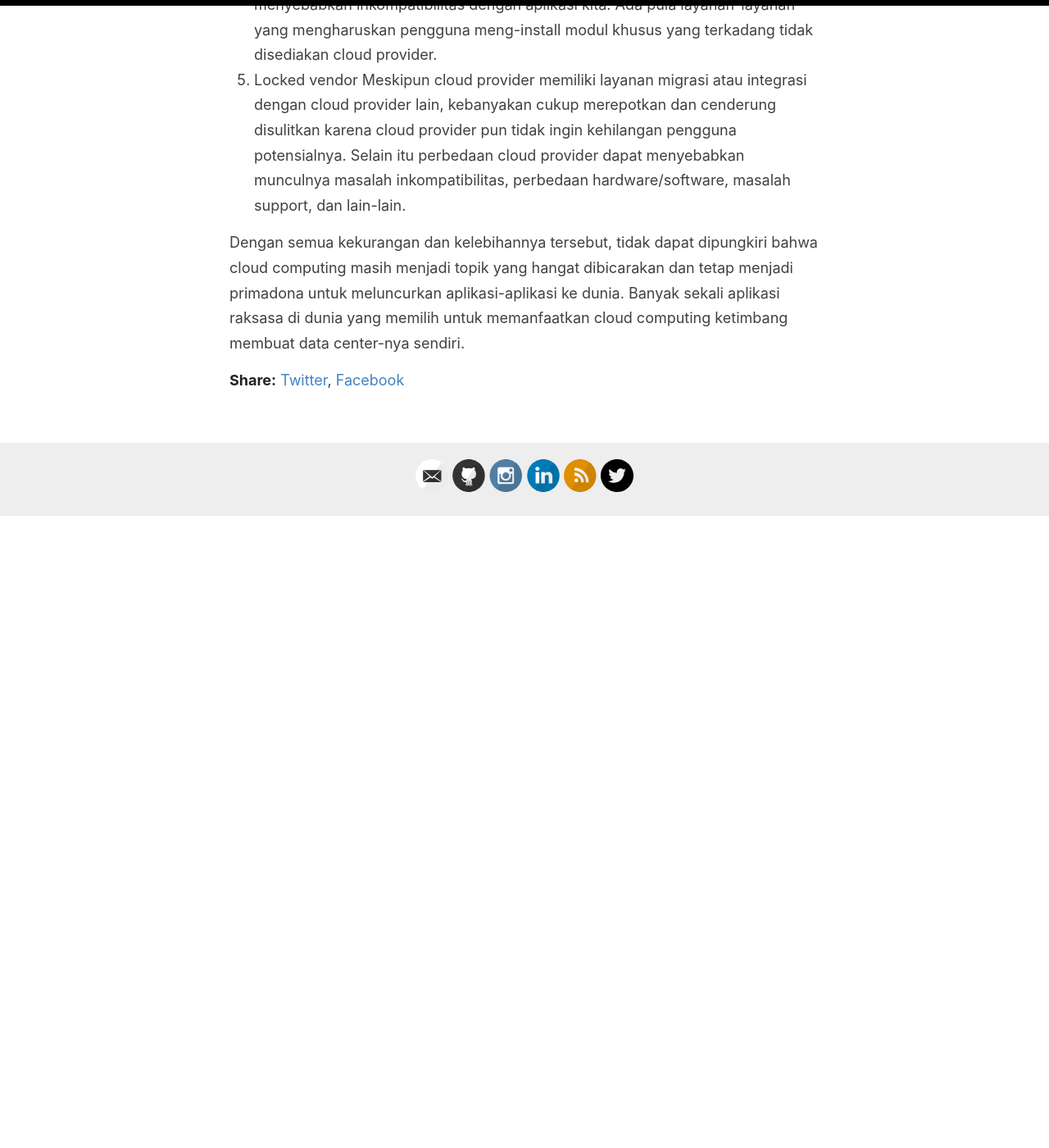
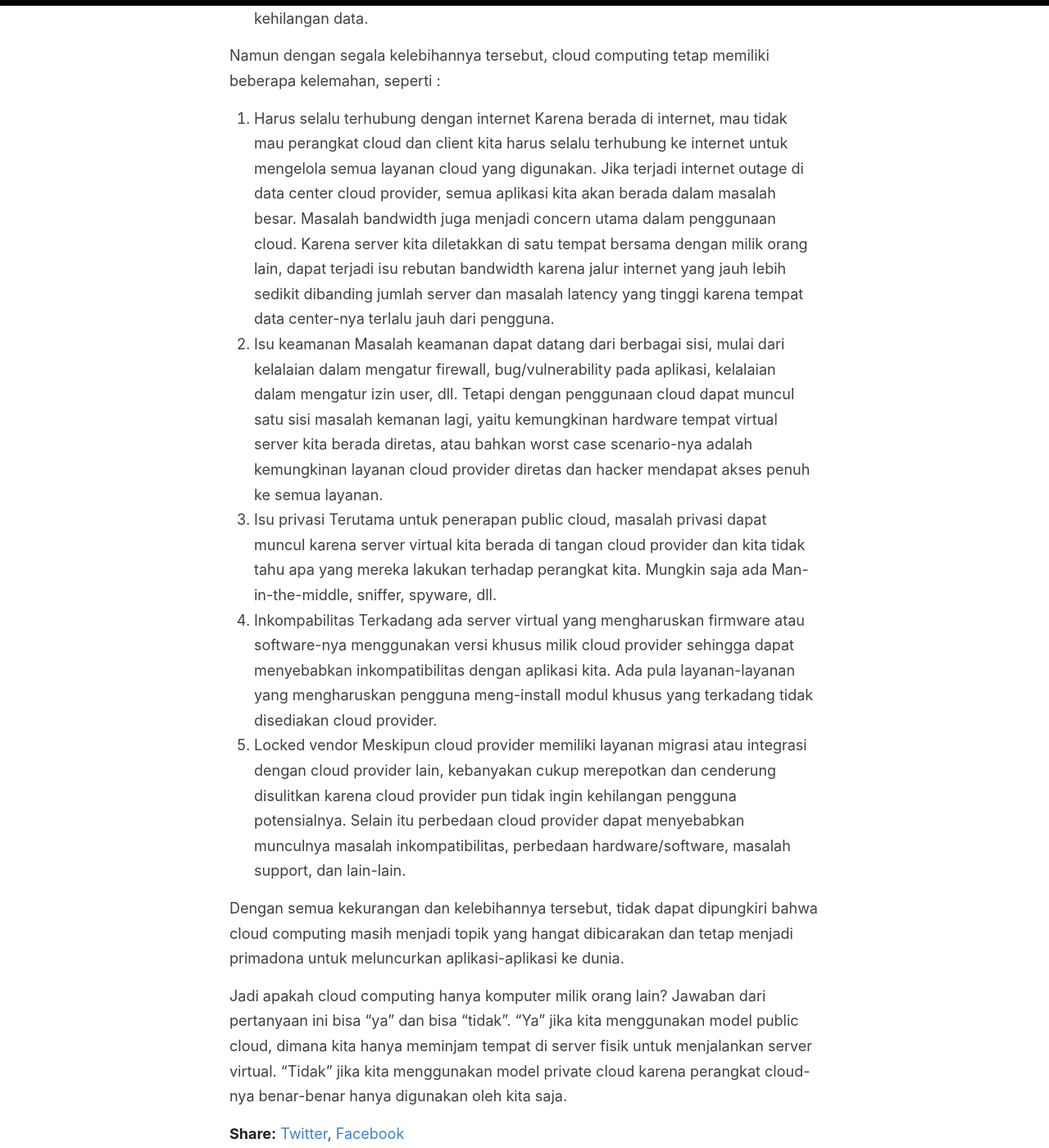
Before and after one commit to febryandana/febryandana.github.io, a Jekyll site: the page built from _posts/2021-07-14-cloud-computing.md, in a window 1280 px wide and 1400 px high, scrolled down 5619 px. Shown: the whole window at 82% size. Built offline with Jekyll 4.4.1, drawn with Linux system fonts in a browser that asks for light colours; before the commit the page ends 6249 px from its top, so only the background shows below that; some of the changed text lies outside the part shown.

Commit message:
new post

```diff
--- a/_posts/2021-07-14-cloud-computing.md
+++ b/_posts/2021-07-14-cloud-computing.md
@@ -1,21 +1,19 @@
 ---
 layout: post
-title: Cloud Computing
-description: Mengenal Cloud Computing
+title: Mengenal Cloud Computing
 comment: false
-keyword: cloud
+keyword: [Cloud, Server]
 ---
 
-> THERE IS NO CLOUD, It's Just Someone Else's Computer
-
+THERE IS NO CLOUD, It's Just Someone Else's Computer
 *or is it?*
 Untuk mengetahuinya, kita harus memahami dulu tentang cloud computing. Apa itu cloud computing? Kenapa namanya cloud? Apakah komputernya memang ada di awan?
 
 * * *
 
-<img src="/_posts/_resources/cloud-computing_Ilust.jpg" alt="cloud-computing_Ilust.jpg" width=640>
+## Apa Itu Cloud Computing?
 
-## Apa Itu Cloud Computing?
+![](../images/2021-07-14-cloud-computing/2021-07-14-cloud-computing_1.jpg)
 
 Menurut [newyorker.com](https://www.newyorker.com/books/page-turner/how-the-metaphor-of-the-cloud-changed-our-attitude-toward-the-internet), istilah cloud (awan) adalah simbol, sebagai metafora bahwa data kita ada di suatu tempat di luar sana, melayang, mengambang, berpindah-pindah, dan selalu ada kapan saja dan dimana saja saat kita membutuhkannya. Istilah awan juga menarik dan menggugah benak orang karena merupakan antonim dari dunia nyata dengan material yang nyata colokan, kabel, hard disk drive, dan sebagainya.
 
@@ -27,7 +25,7 @@
 
 ## Jenis-Jenis Cloud Computing
 
-Model penerapan (deployment) Cloud Computing secara umum terbagi menjadi 3 jenis: Public Cloud, Private Cloud, dan Hybrid Cloud.
+Model penerapan (deployment) cloud computing secara umum terbagi menjadi 3 jenis: Public Cloud, Private Cloud, dan Hybrid Cloud.
 
 ### Public Cloud
 
@@ -41,7 +39,7 @@
 
 Hybrid Cloud adalah gabungan dari Public Cloud dan Private Cloud. Pendekatan seperti ini dapat digunakan untuk banyak situasi seperti aturan yang mengharuskan adanya data yang disimpan di data center lokal, penggunaan fungsi backup, atau untuk meningkatkan keamanan dengan menyimpan data penting dan rahasia di data center on-premise sementara aplikasinya diletakkan di public cloud untuk menjangkau pengguna secara cepat.
 
-<img src="/_posts/_resources/cloud-computing_Deployment-Model.png" alt="cloud-computing_Deployment-Model.png" width=640>
+![](../images/2021-07-14-cloud-computing/2021-07-14-cloud-computing_2.png)
 
 Selain dari model penerapannya, cloud computing juga dapat dibagi dari model arsitektur atau layanannya, yaitu Iaas, Paas, dan SaaS.
 
@@ -61,9 +59,10 @@
 
 Di bawah ini adalah visualisasi perbandingan antara On-Premise, IaaS, PaaS, dan SaaS dari segi manajemennya:
 
-<img src="/_posts/_resources/cloud-computing_Architectures.png" alt="cloud-computing_Architectures.png" width=640>
+![](../images/2021-07-14-cloud-computing/2021-07-14-cloud-computing_3.png)
 
 * * *
+
 ## Plus-Minus dari Cloud Computing
 
 Ada banyak sekali manfaat dan kelebihan dari pemanfaatan cloud computing, beberapa di antaranya adalah :
@@ -92,4 +91,6 @@
 5. Locked vendor
 	Meskipun cloud provider memiliki layanan migrasi atau integrasi dengan cloud provider lain, kebanyakan cukup merepotkan dan cenderung disulitkan karena cloud provider pun tidak ingin kehilangan pengguna potensialnya. Selain itu perbedaan cloud provider dapat menyebabkan munculnya masalah inkompatibilitas, perbedaan hardware/software, masalah support, dan lain-lain.
 
-Dengan semua kekurangan dan kelebihannya tersebut, tidak dapat dipungkiri bahwa cloud computing masih menjadi topik yang hangat dibicarakan dan tetap menjadi primadona untuk meluncurkan aplikasi-aplikasi ke dunia. Banyak sekali aplikasi raksasa di dunia yang memilih untuk memanfaatkan cloud computing ketimbang membuat data center-nya sendiri.
+Dengan semua kekurangan dan kelebihannya tersebut, tidak dapat dipungkiri bahwa cloud computing masih menjadi topik yang hangat dibicarakan dan tetap menjadi primadona untuk meluncurkan aplikasi-aplikasi ke dunia.
+
+Jadi apakah cloud computing hanya komputer milik orang lain? Jawaban dari pertanyaan ini bisa "ya" dan bisa "tidak". "Ya" jika kita menggunakan model public cloud, dimana kita hanya meminjam tempat di server fisik untuk menjalankan server virtual. "Tidak" jika kita menggunakan model private cloud karena perangkat cloud-nya benar-benar hanya digunakan oleh kita saja.
```
Also changed, not shown: images/2021-07-14-cloud-computing/2021-07-14-cloud-computing_1.jpg (renamed from _posts/_resources/cloud-computing_Ilust.jpg), images/2021-07-14-cloud-computing/2021-07-14-cloud-computing_2.png (renamed from _posts/_resources/cloud-computing_Deployment-Model.png), images/2021-07-14-cloud-computing/2021-07-14-cloud-computing_3.png (renamed from _posts/_resources/cloud-computing_Architectures.png).
